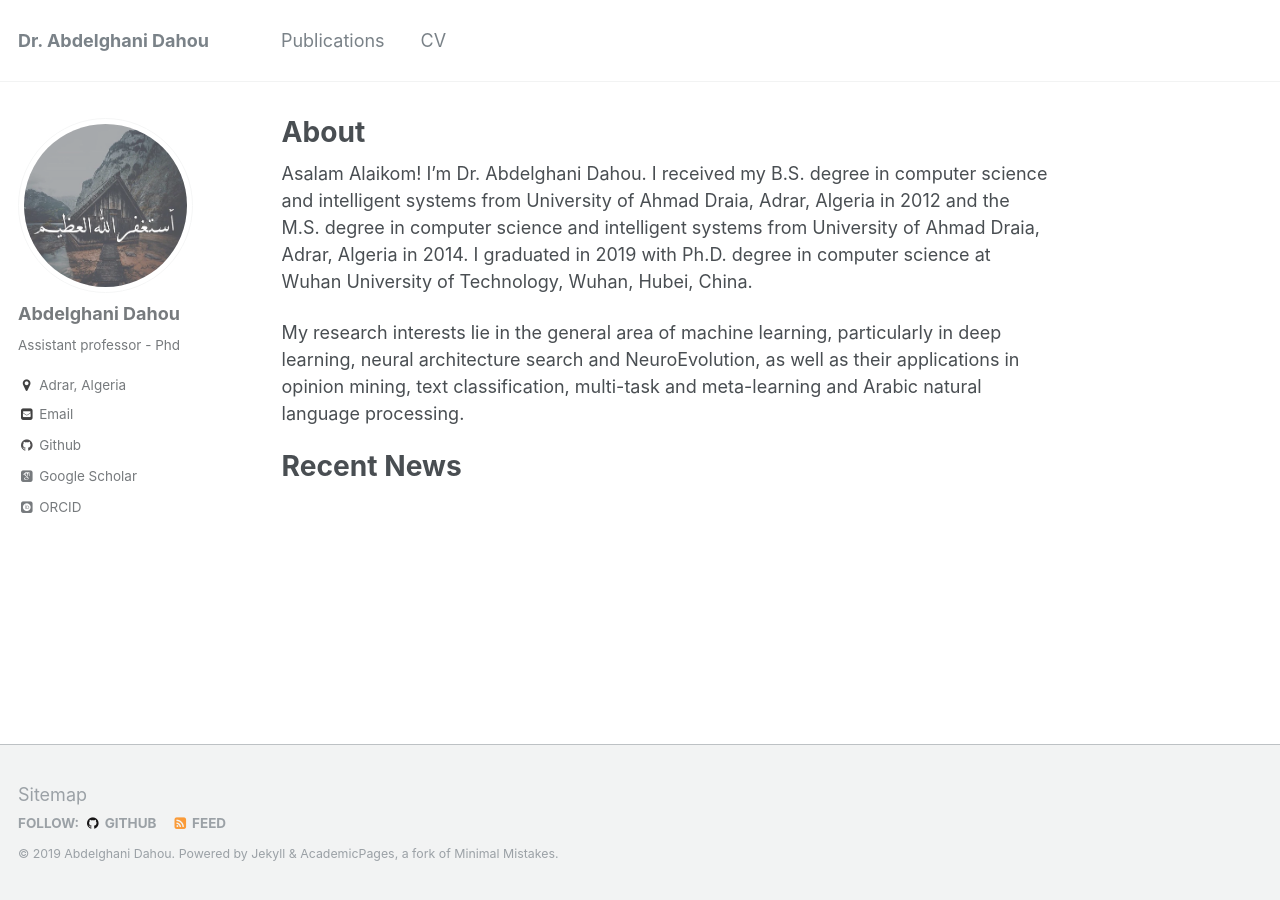
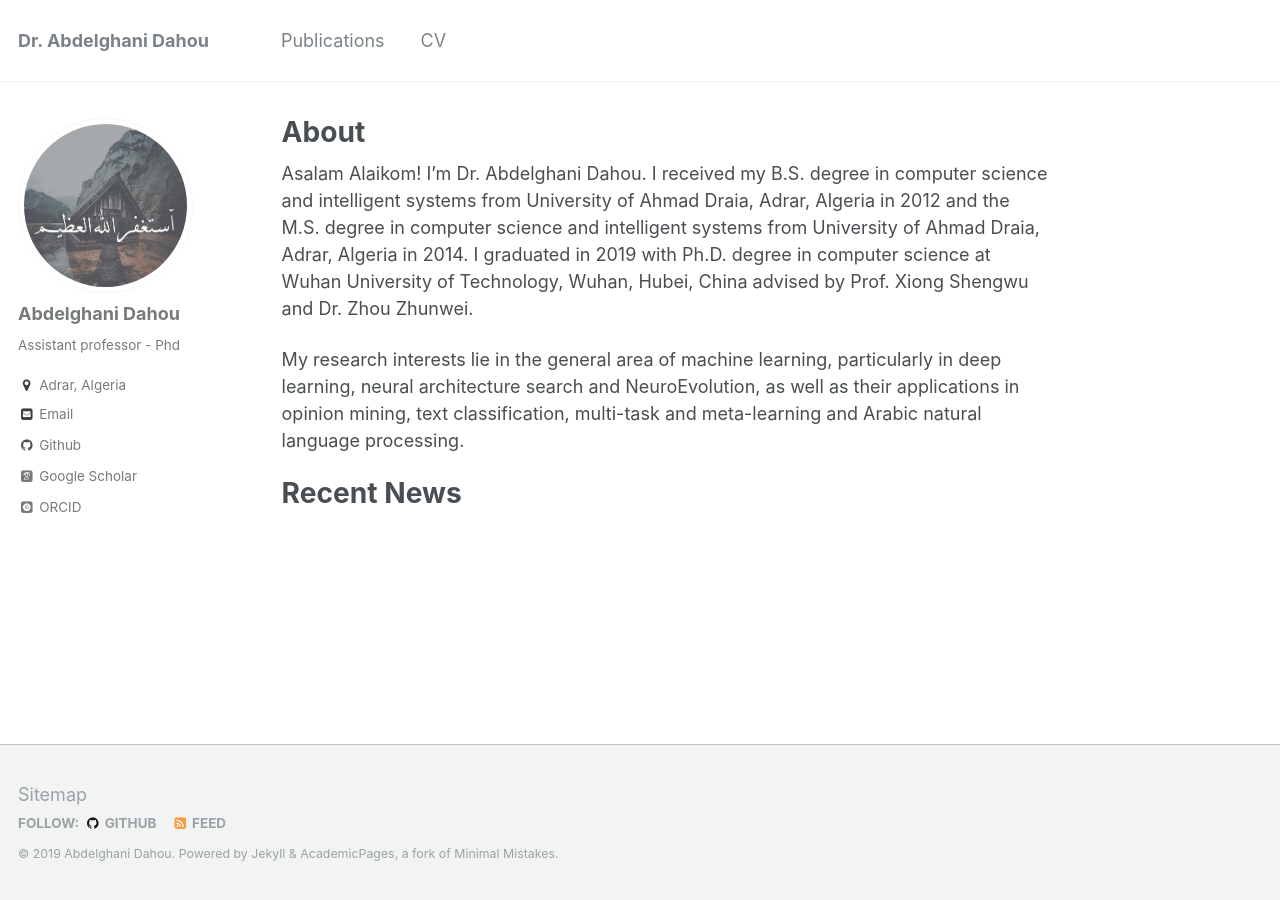
Before and after one commit to dr-dahou-adrar/dr-dahou-adrar.github.io, a Jekyll site: the page built from _pages/about.md, in a window 1280 px wide. Built offline with Jekyll 4.4.1, drawn with Linux system fonts in a browser that asks for light colours; some web fonts are replaced.

Commit message:
Update about.md

```diff
--- a/_pages/about.md
+++ b/_pages/about.md
@@ -8,10 +8,10 @@ redirect_from:
   - /about.html
 ---
 
-Asalam Alaikom! I’m Dr. Abdelghani Dahou. I received my B.S. degree in computer science and intelligent systems from University of Ahmad Draia, Adrar, Algeria in 2012 and the M.S. degree in computer science and intelligent systems from University of Ahmad Draia, Adrar, Algeria in 2014. I graduated in 2019 with Ph.D. degree in computer science at Wuhan University of Technology, Wuhan, Hubei, China.
+Asalam Alaikom! I’m Dr. Abdelghani Dahou. I received my B.S. degree in computer science and intelligent systems from University of Ahmad Draia, Adrar, Algeria in 2012 and the M.S. degree in computer science and intelligent systems from University of Ahmad Draia, Adrar, Algeria in 2014. I graduated in 2019 with Ph.D. degree in computer science at Wuhan University of Technology, Wuhan, Hubei, China advised by Prof. Xiong Shengwu and Dr. Zhou Zhunwei.
 
 My research interests lie in the general area of machine learning, particularly in deep learning, neural architecture search and NeuroEvolution, as well as their applications in opinion mining, text classification, multi-task and meta-learning and Arabic natural language processing.
 
 
 Recent News
-============
+======
```
